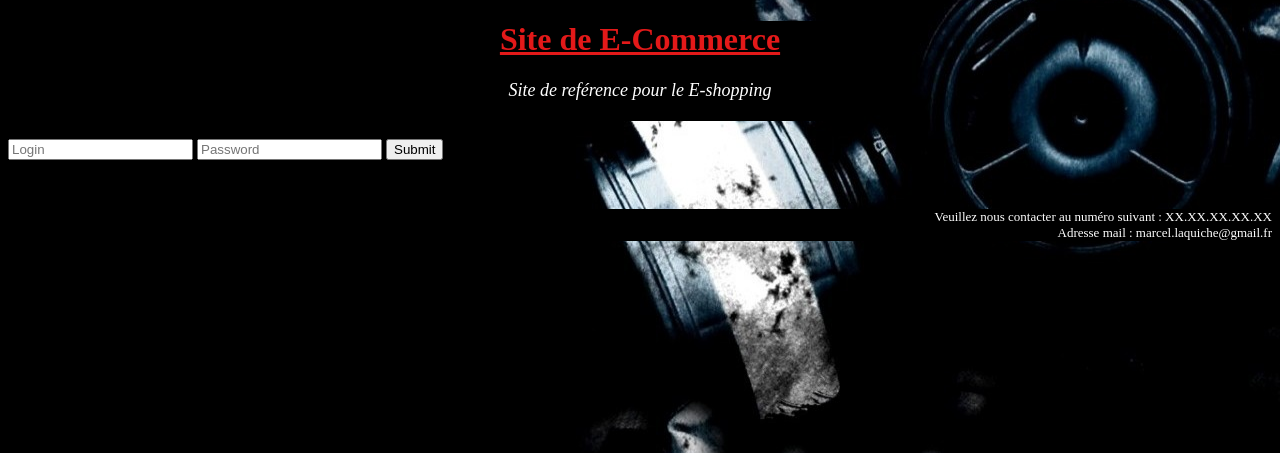
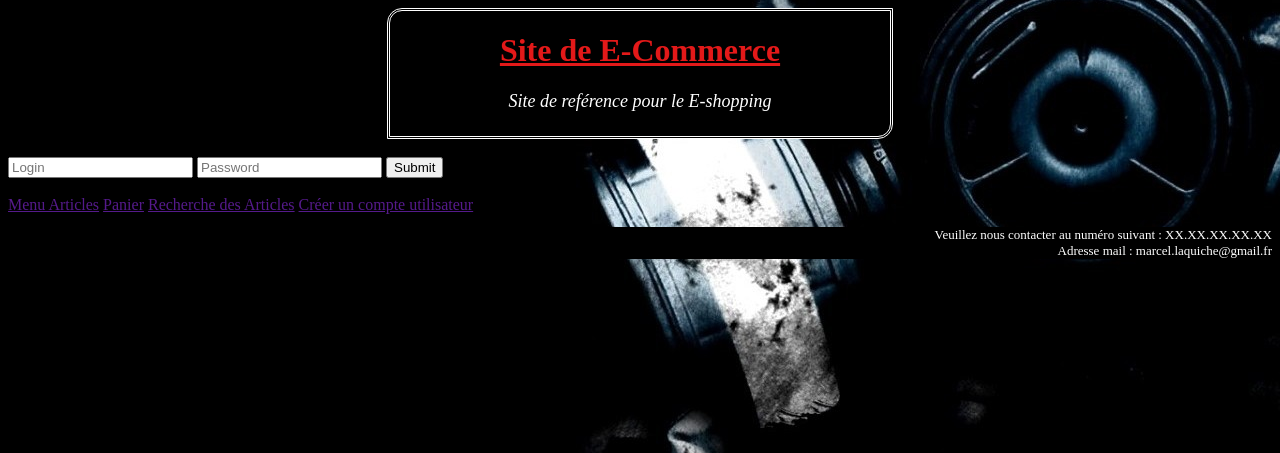
Before and after one commit to Lamartruveuz/ecommerce, a PHP site: page /Enteteprojet.php in a window 1280 px wide. Shown: the top 453 px of the page. Run offline with PHP 8.4, Linux system fonts and the light colour scheme.

Commit message:
Maj Header3

```diff
--- a/Couleurs/Couleurs.css
+++ b/Couleurs/Couleurs.css
@@ -17,11 +17,20 @@
  font-style: italic;
  }
 
+.liensrecherches
+{
+text-align: justify;
+}
+
 header
 {background-color : black;
-height : 100px;
-width : 400px;
+height : 125px;
+width : 500px;
 margin : auto;
+border-style: double;
+border-color: white;
+border-top-left-radius: 15px;
+border-bottom-right-radius: 15px;
 }
 
 body
--- a/Enteteprojet.php
+++ b/Enteteprojet.php
@@ -25,6 +25,11 @@
 	<input type="submit" name="boutonlogin">
 	</form>
 	<br/>
+	<a href="" class="liensrecherches">Menu Articles</a>
+	<a href="" class="liensrecherches">Panier</a>
+	<a href="" class="liensrecherches">Recherche des Articles</a>
+	<a href="" class="liensrecherches">Créer un compte utilisateur</a>
+
 	<!--<br/>
 	Voila de quoi ecrire!!!<br/>
 	Pourquoi il n'y a aucune image en fond?<br/>
```
